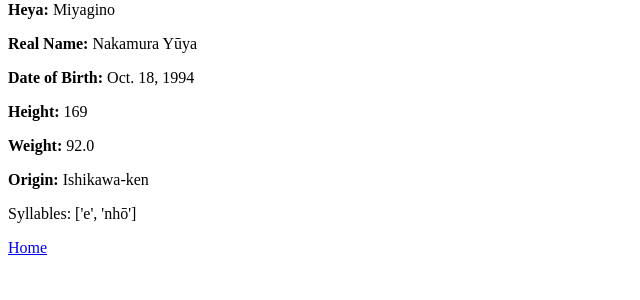
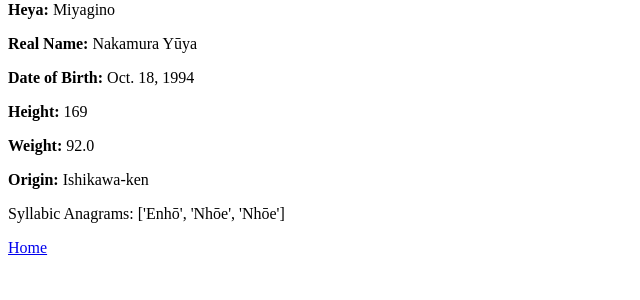
Before and after one commit to T-Nawrocki/sumo_api, a Django app: page /rikishi/31/ in a window 1280 px wide. Shown: the part 146-446 px from the top of the page, without its empty margins (0-640 px from the left). Run offline with Django 3.2, Linux system fonts and the light colour scheme; data comes from the database, SQL or seed files in the repository.

Commit message:
gets_syllabic_anagrams function added

```diff
--- a/rikishi/templates/rikishi/show.html
+++ b/rikishi/templates/rikishi/show.html
@@ -19,6 +19,6 @@
 <p><b>Weight:</b> {{ rikishi.weight }}
 <p><b>Origin:</b> {{ rikishi.origin }}
 
-<p>Syllables: {{syllables}}</p>
+<p>Syllabic Anagrams: {{anagrams}}</p>
 
 <p><a href="{% url 'rikishi:index' %}">Home</a></p>
--- a/rikishi/utils.py
+++ b/rikishi/utils.py
@@ -1,3 +1,5 @@
+import random
+
 def get_syllables(string):
   syllables = []
   active_substring = ""
@@ -12,3 +14,13 @@ def get_syllables(string):
     syllables.append(active_substring)
 
   return syllables
+
+def get_syllabic_anagrams(string, number_of_anagrams=3):
+  anagrams = []
+  syllables = get_syllables(string)
+
+  while len(anagrams) < number_of_anagrams:
+    random.shuffle(syllables)
+    anagrams.append(''.join(syllables).capitalize())
+
+  return anagrams
--- a/rikishi/views.py
+++ b/rikishi/views.py
@@ -2,7 +2,7 @@ from django.http import Http404
 from django.shortcuts import render
 
 from .models import Rank, Rikishi
-from .utils import get_syllables
+from .utils import get_syllabic_anagrams
 
 def index(request):
   rikishi_list = Rikishi.objects.all()
@@ -18,10 +18,10 @@ def show(request, rikishi_id):
     raise Http404("Rikishi does not exist")
 
   rank = Rank(rikishi.highest_rank).label
-  syllables = get_syllables(rikishi.shikona_first)
+  anagrams = get_syllabic_anagrams(rikishi.shikona_first)
   context = {
     'rikishi': rikishi,
     'rank': rank,
-    'syllables': syllables
+    'anagrams': anagrams
   }
   return render(request, 'rikishi/show.html', context)
```
